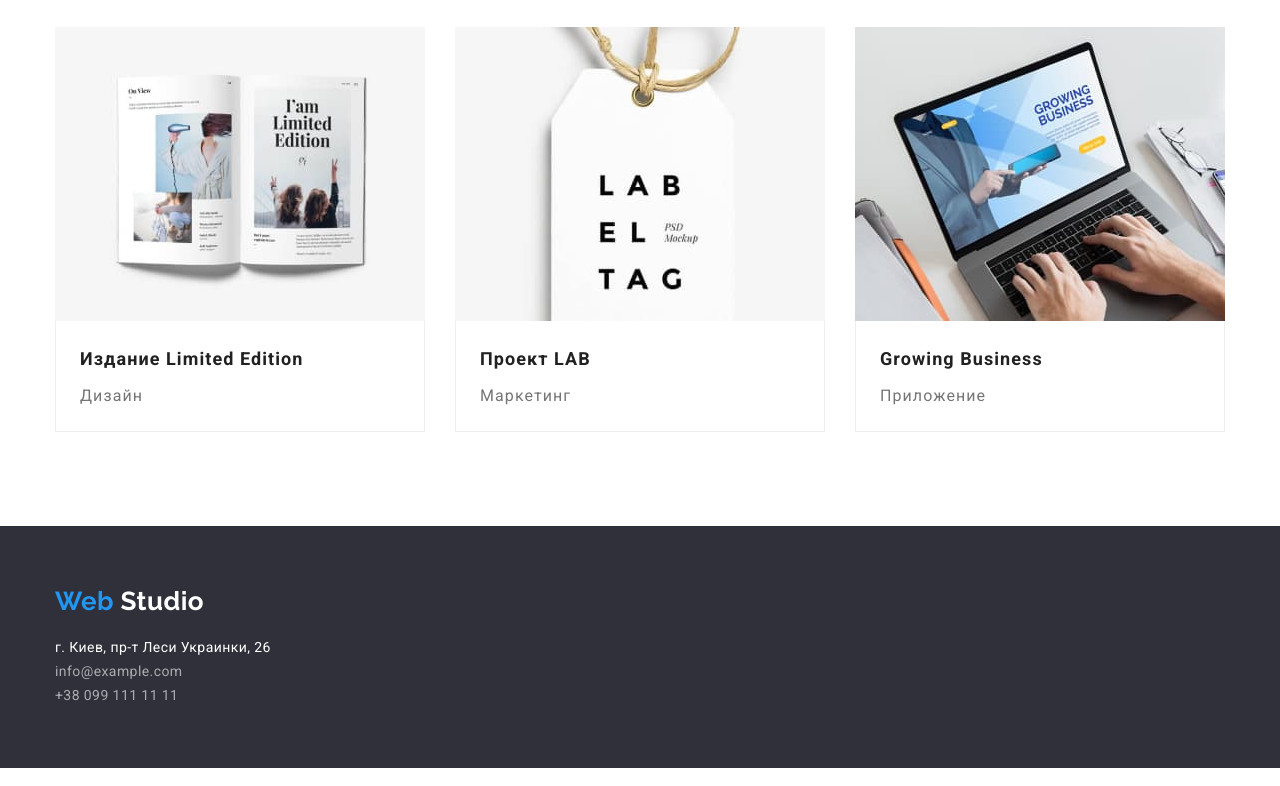
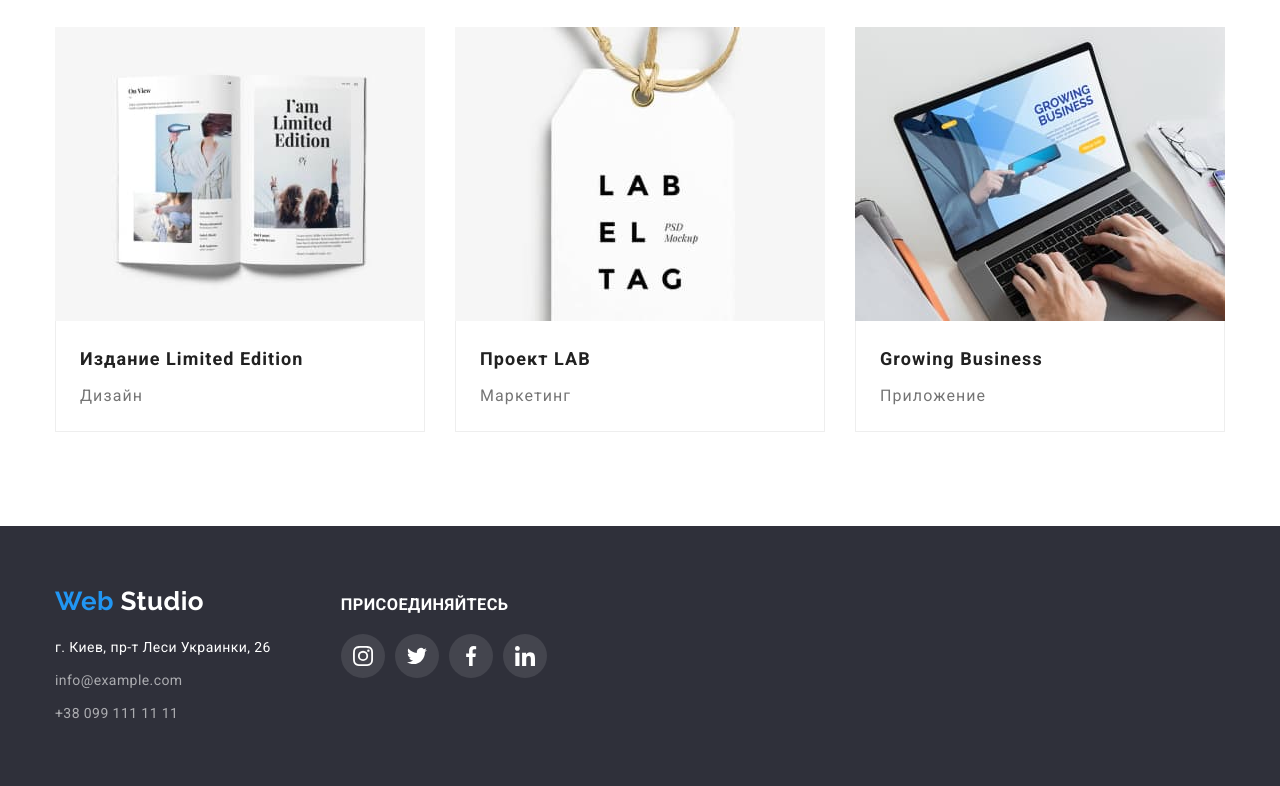
Before and after one commit to anasty223/goit-markup-hw-04, a plain HTML site: page portfolio.html in a window 1280 px wide. Shown: the part 1104-1890 px from the top of the page. Drawn offline with nearby package versions, Linux system fonts and the light colour scheme.

Commit message:
до проверки ментором

```diff
--- a/css/style.css
+++ b/css/style.css
@@ -204,11 +204,12 @@ img {
   margin: 0px;
 }
 .icon-features-box {
-  fill: var(--accent-color);
   display: flex;
   justify-content: center;
   align-items: center;
   padding: 25px 100px;
+  background-color: #f5f4fa;
+  margin-bottom: 30px;
 }
 
 .icon-features {
@@ -242,6 +243,7 @@ img {
 /* Чем мы занимаемся */
 .section-work {
   padding-bottom: 94px;
+  padding-top: 94px;
 }
 .work-container {
   display: flex;
@@ -358,28 +360,43 @@ img {
   justify-content: space-between;
   align-items: center;
 }
-/* .container-our-clients > .item {
-  padding: 16px 32px;
-} */
-/* .icon-box-clients {
-  padding: 16px 32px;
-} */
+
 .icon-clients {
   fill: #afb1b8;
+  width: 106px;
+  height: 60px;
+}
+.icon-box-clients:hover,
+.icon-box-clients:focus {
+  border: 1px solid var(--accent-color);
+}
+.icon-box-clients:hover .icon-clients {
+  fill: var(--accent-color);
+}
+.icon-box-clients {
+  border: 1px solid #afb1b8;
+  box-sizing: border-box;
+  border-radius: 4px;
+  width: 170px;
+  height: 92px;
   padding: 16px 32px;
+  display: flex;
+  align-items: center;
+  justify-content: center;
 }
-.icon-box-clients:hover .icon-clients,
-.icon-box-clients:focus .icon-clients {
-  fill: var(--accent-color);
-  display: flex;
-  justify-content: center;
-  align-items: center;
-}
+
 /* Футер */
 .section-footer {
   background: var(--hero-footer-color);
   padding-bottom: 60px;
   padding-top: 60px;
+  /* display: flex;
+  justify-content: flex-start; */
+}
+.footer-box {
+  display: flex;
+  justify-content: baseline;
+  align-items: baseline;
 }
 .logo-footer {
   color: var(--accent-color);
@@ -417,6 +434,54 @@ img {
 .contact-footer:focus {
   color: var(--accent-color);
 }
+.join {
+  margin-left: 70px;
+  padding: 0px;
+}
+.title-footer-join {
+  line-height: 1.15;
+  text-transform: uppercase;
+  color: var(--whitw-color-texte);
+  font-style: normal;
+  margin-bottom: 20px;
+}
+
+.container-social-link {
+  display: flex;
+  padding: 0px;
+  margin: 0px;
+}
+.item-list {
+  margin-right: 10px;
+  width: 100%;
+}
+.item-list:not(:last-child) {
+  margin-right: 10px;
+}
+.link-social-footer {
+  border-radius: 50%;
+  background-color: rgba(255, 255, 255, 10%);
+  display: flex;
+  align-items: center;
+  justify-content: center;
+  width: 44px;
+  height: 44px;
+}
+.link-social-footer:hover,
+.link-social-footer:focus {
+  background-color: royalblue;
+}
+
+.icon-social-footer {
+  fill: var(--whitw-color-texte);
+  padding: 0;
+  width: 20px;
+  height: 20px;
+  display: block;
+  align-items: center;
+  justify-content: center;
+}
+
 /* Портфолио */
 .section-portfolio {
   padding-top: 94px;
@@ -457,6 +522,8 @@ img {
   background: #188ce8;
   text-decoration: none;
   color: var(--whitw-color-texte);
+  box-shadow: 0px 3px 1px rgba(0, 0, 0, 0.1), 0px 1px 2px rgba(0, 0, 0, 0.08),
+    0px 2px 2px rgba(0, 0, 0, 0.12);
 }
 
 .portfolio-box {
@@ -475,6 +542,7 @@ img {
   margin-left: 30px;
   margin-top: 30px;
 }
+
 .portfolio-list {
   text-decoration: none;
   font-weight: 700;
@@ -482,6 +550,12 @@ img {
   line-height: 2;
   letter-spacing: 0.06em;
   text-decoration: none;
+  display: block;
+}
+.portfolio-list:hover,
+.portfolio-list:focus {
+  box-shadow: 0px 1px 1px rgba(0, 0, 0.12), 0px 4px 4px rgba(0, 0, 0, 0.06),
+    1px 4px 6px rgba(0, 0, 0, 0.16);
 }
 .portfolio-title {
   font-weight: 700;
--- a/portfolio.html
+++ b/portfolio.html
@@ -32,10 +32,18 @@
 
         <ul class="contacts-section list">
             <li class="item">
-                    <a href="mailto:info@devstudio.com" class="contact-link">info@devstudio.com</a>
+                <a href="mailto:info@devstudio.com" class="contact-link">
+                    <svg class="icon-mailto" width="12" height="16">
+                        <use href="./image/sprite.svg#icon-mailto"></use>
+                    </svg>
+                    info@devstudio.com</a>
             </li>
             <li class="item">
-                    <a href="tel:+380961111111" class="contact-link">+38 096 111 11 11</a>
+                <a class="contact-link" href="tel:+380961111111">
+                    <svg class="icon-tel" width="16" height="12">
+                        <use href="./image/sprite.svg#icon-tel"></use>
+                    </svg>
+                    +38 096 111 11 11</a>
             </li>
         </ul>
 
@@ -57,7 +65,8 @@
             </ul>
 
 
-        <ul class="portfolio-box list">
+        <ul class="portfolio-box list ">
+
             <li class="item ">
                 <a href="#" class="portfolio-list">
                 <img src="./image/технокряк.jpg" width="370" alt="компьютер с сайтом"/>
@@ -155,16 +164,56 @@
     <!--Футер  -->
 
     <footer class="section-footer">
-        <div class="container ">
+        <div class="container footer-box ">
+            <div class="">
                 <a href="#" class="logo-footer">Web <span class="logofooter">Studio</span></a>
                 <address>
                     <ul class="adress-box list">
-                <li><p>г. Киев, пр-т Леси Украинки, 26</p></li>
-                <li><a href="mailto:info@example.com " class="contact-footer">info@example.com</a></li>
-                <li><a href="tel:+380991111111 " class="contact-footer">+38 099 111 11 11</a></li>
+                        <li class="list-adress">
+                            <p>г. Киев, пр-т Леси Украинки, 26</p>
+                        </li>
+                        <li class="list-adress"><a href="mailto:info@example.com "
+                                class="contact-footer">info@example.com</a></li>
+                        <li class="list-adress"><a href="tel:+380991111111 " class="contact-footer">+38 099 111 11 11</a>
+                        </li>
                     </ul>
                 </address>
             </div>
+            <div class="join">
+                <h3 class="title-footer-join">Присоединяйтесь</h3>
+                <ul class="container-social-link list">
+                    <li class="item-list">
+                        <a class="link-social-footer" href="#">
+                            <svg class="icon-social-footer">
+                                <use href="./image/sprite.svg#icon-instagram"></use>
+                            </svg>
+                        </a>
+                    </li>
+                    <li class="item-list">
+                        <a class="link-social-footer" href="#">
+                            <svg class="icon-social-footer">
+                                <use href="./image/sprite.svg#icon-twitter"></use>
+                            </svg>
+                        </a>
+                    </li>
+                    <li class="item-list">
+                        <a class="link-social-footer" href="#">
+                            <svg class="icon-social-footer">
+                                <use href="./image/sprite.svg#icon-facebook"></use>
+                            </svg>
+                        </a>
+                    </li>
+                    <li class="item-list">
+                        <a class="link-social-footer" href="#">
+                            <svg class="icon-social-footer">
+                                <use href="./image/sprite.svg#icon-linkedin"></use>
+                            </svg>
+                        </a>
+                    </li>
+                </ul>
+            </div>
+        </div>
+
     </footer>
 </body>
 </html>
```
Also changed, not shown: index.html (+44 -8 lines), image/Object.svg (added), image/group.svg (added), image/logo2.svg (added), image/logo3.svg (added), image/logo4.png (added), image/logo4.svg (added), image/logo5.svg (added), image/logo6.svg (added), image/sprite bad.svg (added), image/sprite.svg, image/symbol-defs.svg (deleted), 2 other files. Lines whose indentation alone changed are shown as unchanged.
